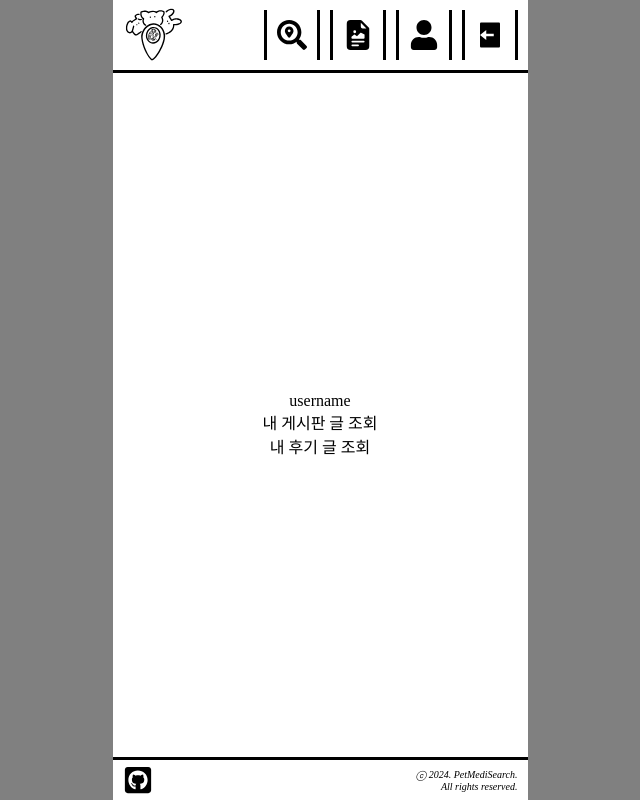
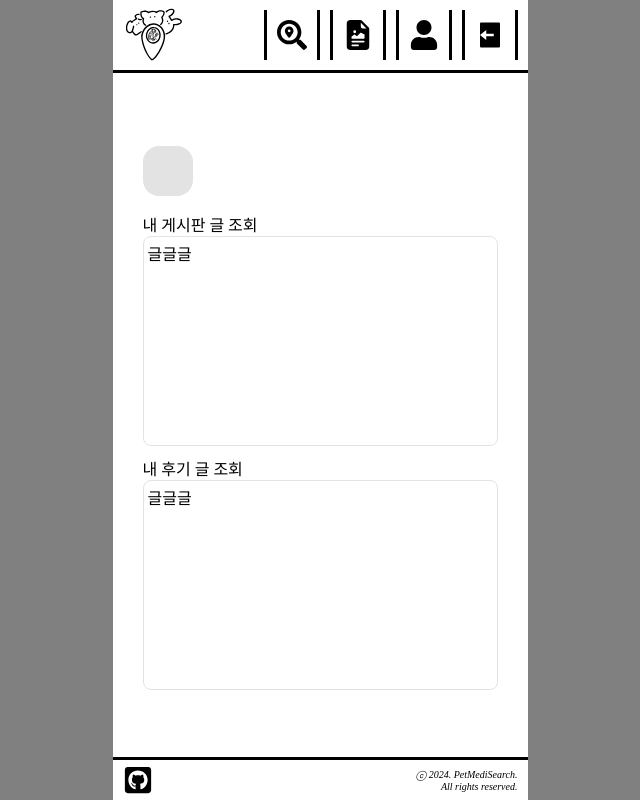
Before and after one commit to hwinareun/PetMediSearch, a React (Vite) app in the folder client/: page /myprofile in a window 1280 px wide. Shown: the whole page, without its empty margins (320-960 px from the left). Built offline with nearby package versions, Linux system fonts and the light colour scheme; no server answers; sample sign-in values are in the browser's storage; a web font is replaced by a local one; what proj4 would draw is missing.

Commit message:
(FE) [feat] username 마이프로필에 나타내기
 #55

```diff
--- a/client/src/pages/MyProfile.tsx
+++ b/client/src/pages/MyProfile.tsx
@@ -1,14 +1,25 @@
+import { useSelector } from 'react-redux';
 import styled from 'styled-components';
+import { RootState } from '../store';
 
 function MyProfile() {
+  const userProfile = useSelector((state: RootState) => state.auth.userProfile);
+
   return (
     <MyProfileStyle>
-      <div>username</div>
-      <div>
-        <div>내 게시판 글 조회</div>
+      <div className="userInfo">
+        <p className="userProfile"></p>
+        <p className="userName">{`${userProfile.username}`}</p>
       </div>
-      <div>
-        <div>내 후기 글 조회</div>
+      <div className="userSection">
+        <div className="post">
+          <p className="title">내 게시판 글 조회</p>
+          <div className="table">글글글</div>
+        </div>
+        <div className="review">
+          <p className="title">내 후기 글 조회</p>
+          <div className="table">글글글</div>
+        </div>
       </div>
     </MyProfileStyle>
   );
@@ -17,7 +28,41 @@ function MyProfile() {
 const MyProfileStyle = styled.div`
   display: flex;
   flex-direction: column;
-  align-items: center;
+  padding: 0px 30px 30px 30px;
+
+  .userInfo {
+    display: flex;
+    align-items: end;
+    gap: 10px;
+    .userProfile {
+      width: 50px;
+      height: 50px;
+      border-radius: 16px;
+      background-color: #e3e3e3;
+    }
+
+    .userName {
+      font-size: 20px;
+    }
+  }
+
+  .userSection {
+    display: flex;
+    flex-direction: column;
+    gap: 10px;
+  }
+
+  .title {
+    font-size: 16px;
+    margin: 0;
+  }
+
+  .table {
+    padding: 4px;
+    border: 1px solid #e3e3e3;
+    border-radius: 8px;
+    height: 200px;
+  }
 `;
 
 export default MyProfile;
--- a/client/src/pages/loginRedirect/LoginRedirectKakao.tsx
+++ b/client/src/pages/loginRedirect/LoginRedirectKakao.tsx
@@ -21,7 +21,12 @@ function LoginRedirectKakao() {
       .then((res) => res.json())
       .then((data) => {
         if (data.token) {
-          dispatch(setLogin({ token: data.token }));
+          dispatch(
+            setLogin({
+              token: data.token,
+              user: data.user,
+            })
+          );
           console.log('Kakao login successful:', data);
           navigate('/');
         } else {
--- a/client/src/store/slices/authSlice.ts
+++ b/client/src/store/slices/authSlice.ts
@@ -1,18 +1,25 @@
 import { createSlice, PayloadAction } from '@reduxjs/toolkit';
-import { AuthState, AuthToken } from '../../types/auth.type';
+import { AuthState, UserState } from '../../types/auth.type';
 import { getToken, removeToken, setToken } from '../../utils/localStorage';
 
 const initialState: AuthState = {
   isLogin: getToken() ? true : false,
+  userProfile: {
+    username: '',
+  },
 };
 
 const authSlice = createSlice({
   name: 'auth',
   initialState,
   reducers: {
-    setLogin: (state, { payload }: PayloadAction<AuthToken>) => {
+    setLogin: (
+      state,
+      { payload }: PayloadAction<{ token: string; user: UserState }>
+    ) => {
       state.isLogin = true;
       setToken(payload.token);
+      state.userProfile = payload.user;
     },
     setLogout: (state) => {
       state.isLogin = false;
--- a/client/src/types/auth.type.ts
+++ b/client/src/types/auth.type.ts
@@ -1,7 +1,12 @@
 export interface AuthState {
   isLogin: boolean;
+  userProfile: UserState;
 }
 
 export interface AuthToken {
   token: string;
 }
+
+export interface UserState {
+  username: string;
+}
```
